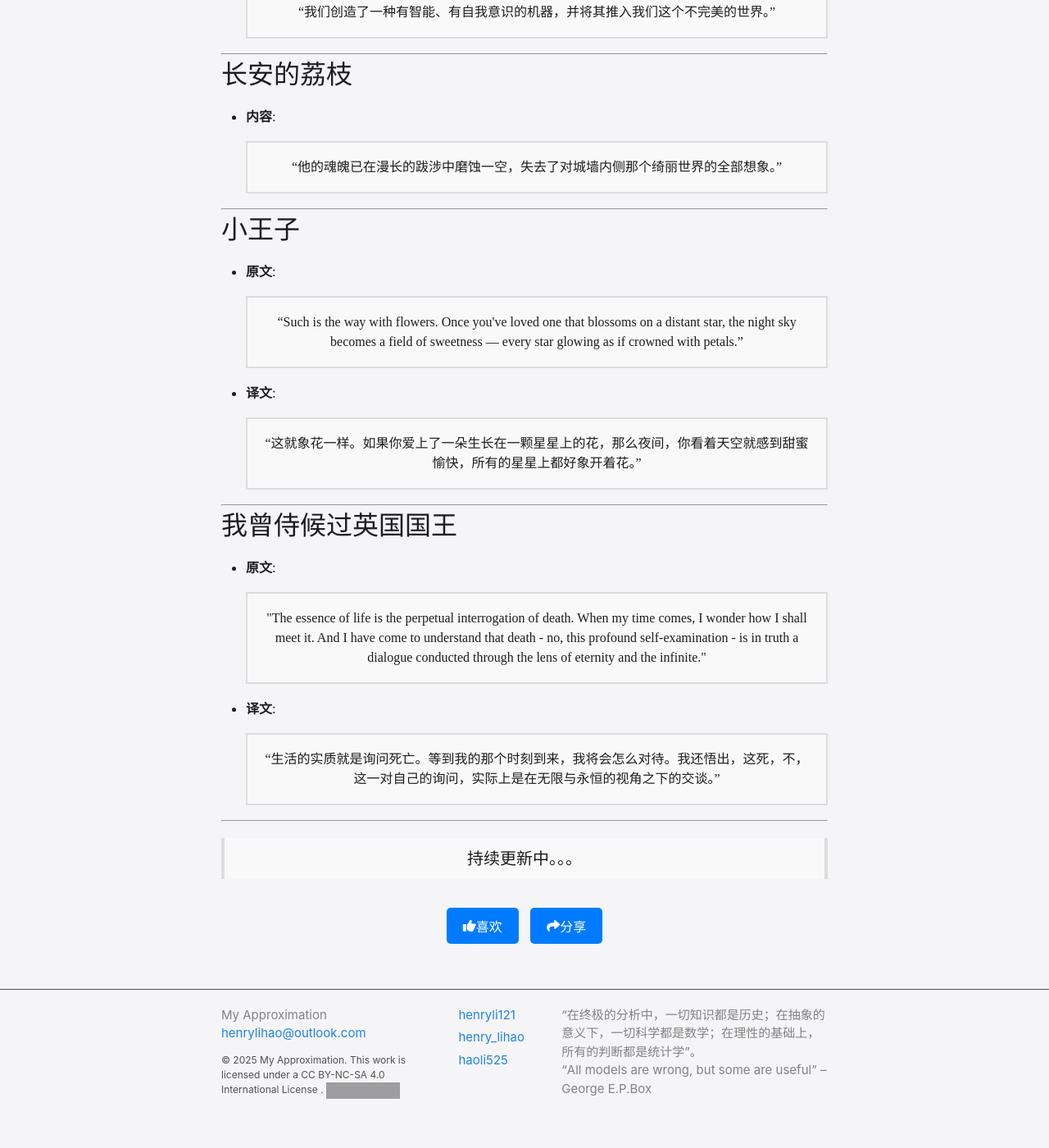
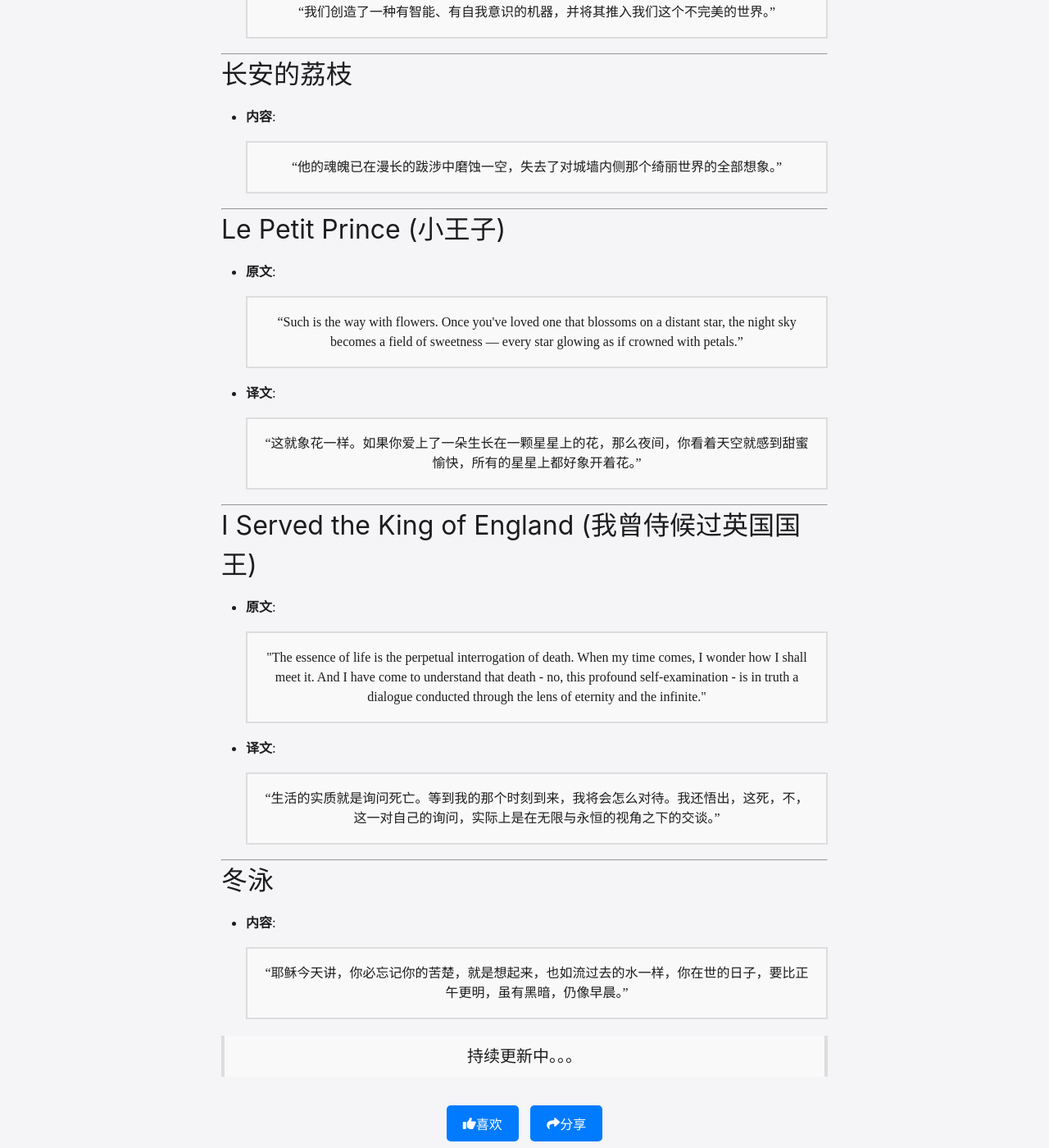
Before and after one commit to henryli121/henryli121.github.io, a Jekyll site: the page built from _posts/2025-03-07-01.md, in a window 1280 px wide and 1400 px high, scrolled down 3882 px. Shown: the whole window at 82% size. Built offline with Jekyll 4.4.1, drawn with Linux system fonts in a browser that asks for light colours; some web fonts are replaced; before the commit the page ends 5252 px from its top, so only the background shows below that; grey boxes are pictures that could not be loaded.

Commit message:
New book notes

```diff
--- a/_posts/2025-03-07-01.md
+++ b/_posts/2025-03-07-01.md
@@ -166,7 +166,7 @@
 
 ---
 
-## 小王子
+## Le Petit Prince (小王子)
 
 - **原文**:
   <div class="quote-box" style="font-family: 'Avenir Next Regular';">
@@ -180,7 +180,7 @@
 
 ---
 
-## 我曾侍候过英国国王
+## I Served the King of England (我曾侍候过英国国王)
 
 - **原文**:
   <div class="quote-box" style="font-family: 'Avenir Next Regular';">
@@ -194,6 +194,14 @@
 
 ---
 
+## 冬泳
+
+- **内容**:
+  <div class="quote-box" style="font-family: 'DengXian Regular';">
+    “耶稣今天讲，你必忘记你的苦楚，就是想起来，也如流过去的水一样，你在世的日子，要比正午更明，虽有黑暗，仍像早晨。”
+  </div>
+
+
 <div class="final-quote" style="font-family: 'DengXian Regular';">
   持续更新中。。。
 </div>
```
Also changed, not shown: 1 other file.
